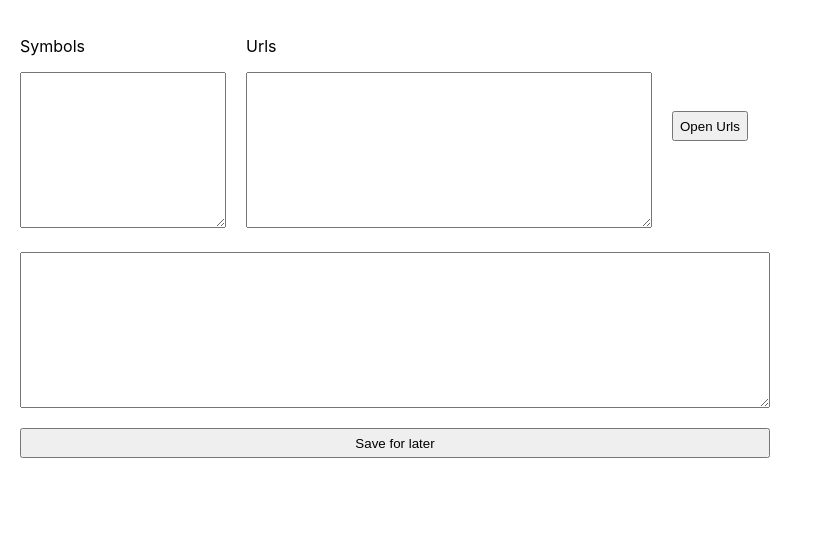
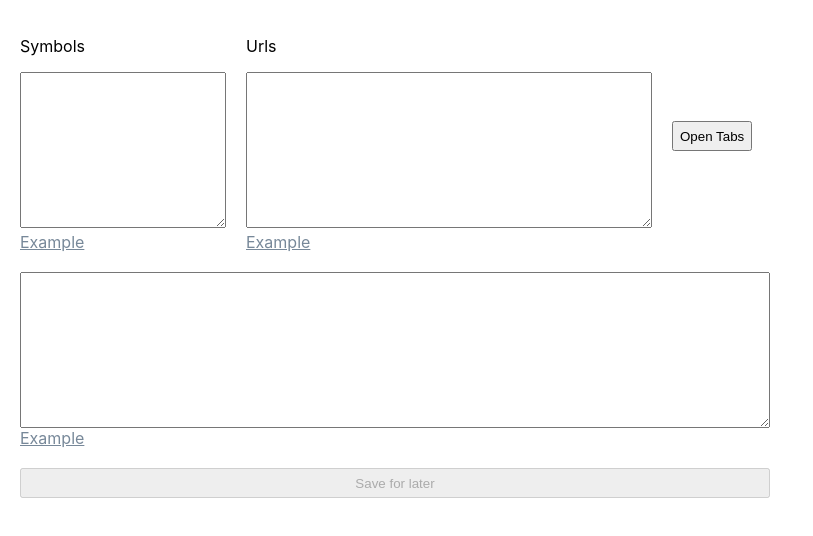
Before and after one commit to avimoondra/ticker-web, a React (Create React App) app: page / in a window 1280 px wide. Shown: the top 536 px of the page, without its empty margins (0-813 px from the left). Built offline with nearby package versions, Linux system fonts and the light colour scheme.

Commit message:
clean up

```diff
--- a/src/App.css
+++ b/src/App.css
@@ -2,3 +2,13 @@
   /* text-align: center; */
   padding: 20px;
 }
+
+.example {
+  text-decoration: underline;
+  cursor: pointer;
+  color: lightslategray
+}
+
+.mr20 {
+  margin-right: 20px;
+}
--- a/src/App.tsx
+++ b/src/App.tsx
@@ -1,22 +1,28 @@
-import { useState } from "react";
+import { useState, useCallback } from "react";
 import "./App.css";
 
 const URLS_LOCAL_STORAGE_KEY = "urls";
-const URLS_LOCAL_STORAGE_KEY_DELIMITER = "\n"
+const URLS_LOCAL_STORAGE_KEY_DELIMITER = "\n";
+
+const STOCKS_EXAMPLE_COMMA = "PINS, TSLA"
+const STOCKS_EXAMPLE_NEWLINE = "PINS\nTSLA"
+const URL_EXAMPLE_NEWLINE = "https://stockrow.com/${symbol}\nhttps://www.wsj.com/market-data/quotes/${symbol}"
 
 const detectSplitDelimeter = (input: string) => {
   if (input.includes("\n")) {
-    return "\n"
+    return "\n";
   } else if (input.includes(", ")) {
-    return ", "
+    return ", ";
   } else {
-    return ","
+    return ",";
   }
-}
+};
 
 function App() {
   const [symbolsText, setSymbolsText] = useState("");
   const [urlsText, setUrlsText] = useState("");
+  const [, updateState] = useState<object>();
+  const forceUpdate = useCallback(() => updateState({}), []);
 
   const savedUrlTextFromStorage = (JSON.parse(
     localStorage.getItem(URLS_LOCAL_STORAGE_KEY) || "[]"
@@ -24,13 +30,12 @@ function App() {
   const [savedUrlsText, setSavedUrlsText] = useState(savedUrlTextFromStorage);
 
   const openUrls = () => {
-    const symbols = symbolsText.split(detectSplitDelimeter(symbolsText))
-    console.log(symbols)
-    const urls = urlsText.split(detectSplitDelimeter(urlsText))
-    for(const url of urls) {
-      for(const symbol of symbols) {
-        const targetUrl = url.replace("${symbol}", symbol)
-        window.open(targetUrl, '_blank');
+    const symbols = symbolsText.split(detectSplitDelimeter(symbolsText)).map(v => v.trim());
+    const urls = urlsText.split(detectSplitDelimeter(urlsText)).map(v => v.trim());
+    for (const url of urls) {
+      for (const symbol of symbols) {
+        const targetUrl = url.replace("${symbol}", symbol);
+        window.open(targetUrl, "_blank");
       }
     }
   };
@@ -38,14 +43,19 @@ function App() {
   const saveForLater = () => {
     localStorage.setItem(
       URLS_LOCAL_STORAGE_KEY,
-      JSON.stringify(savedUrlsText.split(URLS_LOCAL_STORAGE_KEY_DELIMITER).map(v => v.trim()) || [])
+      JSON.stringify(
+        savedUrlsText
+          .split(URLS_LOCAL_STORAGE_KEY_DELIMITER)
+          .map((v) => v.trim()) || []
+      )
     );
+    forceUpdate()
   };
 
   return (
     <div className="App">
       <div style={{ display: "flex", marginBottom: 20, alignItems: "center" }}>
-        <div style={{marginRight: 20}}>
+        <div className="mr20">
           <p>Symbols</p>
           <textarea
             style={{ minWidth: 200, resize: "vertical" }}
@@ -53,8 +63,9 @@ function App() {
             onChange={({ target: { value } }) => setSymbolsText(value)}
             rows={10}
           ></textarea>
+          <div className="example" onClick={() => setSymbolsText(STOCKS_EXAMPLE_NEWLINE)}>Example</div>
         </div>
-        <div style={{marginRight: 20}}>
+        <div className="mr20">
           <p>Urls</p>
           <textarea
             style={{ minWidth: 400, resize: "vertical" }}
@@ -62,10 +73,14 @@ function App() {
             onChange={({ target: { value } }) => setUrlsText(value)}
             rows={10}
           ></textarea>
+          <div className="example" onClick={() => setUrlsText(URL_EXAMPLE_NEWLINE)}>Example</div>
         </div>
-        <div style={{display: "flex", alignContent: "center"}} className="openUrlsButton">
+        <div
+          style={{ display: "flex", alignContent: "center" }}
+          className="openUrlsButton"
+        >
           <button style={{ height: 30 }} onClick={openUrls}>
-            Open Urls
+            Open Tabs
           </button>
         </div>
       </div>
@@ -76,7 +91,10 @@ function App() {
           onChange={({ target: { value } }) => setSavedUrlsText(value)}
           rows={10}
         ></textarea>
-        <button style={{ height: 30, marginTop: 20 }} onClick={saveForLater}>
+        <div className="example" onClick={() => setUrlsText(URL_EXAMPLE_NEWLINE)}>Example</div>
+        <button
+          disabled={savedUrlTextFromStorage === savedUrlsText}
+          style={{ height: 30, marginTop: 20 }} onClick={saveForLater}>
           Save for later
         </button>
       </div>
```
